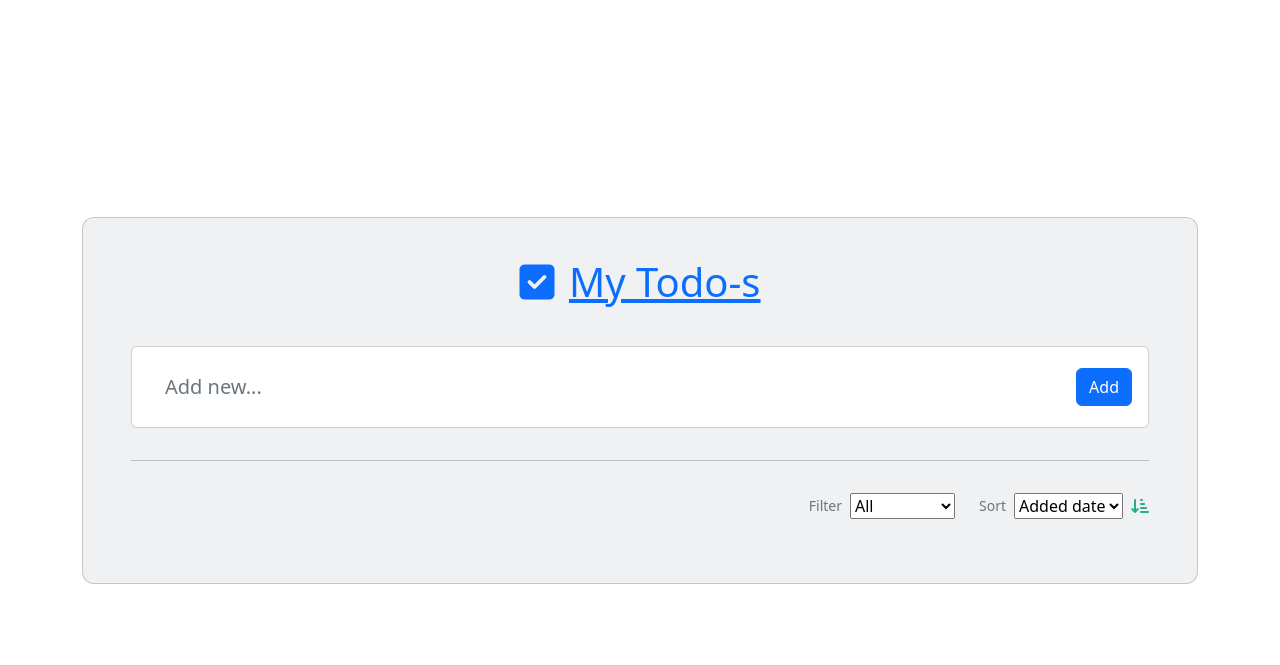
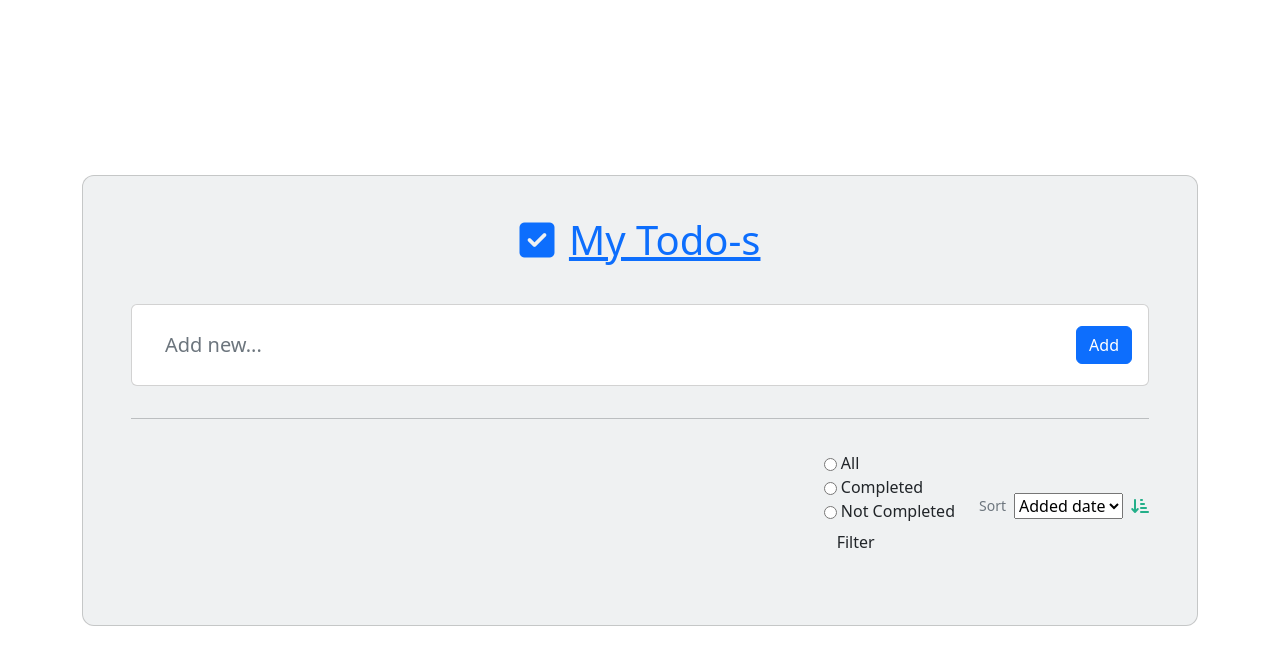
Before and after one commit to krzysztofgrabczynski/Django-exercises, a Django app: template ToDo_list/main/templates/home.html in a window 1280 px wide. Shown: the top 665 px of the page. Run offline with Django 4.2, Linux system fonts and the light colour scheme; the template is opened without the code that fills it, so the values that code supplies are empty; some libraries are stand-ins or nearby versions.

Commit message:
Filter functionality

```diff
--- a/ToDo_list/main/templates/home.html
+++ b/ToDo_list/main/templates/home.html
@@ -33,13 +33,17 @@
               <hr class="my-4">
 
               <div class="d-flex justify-content-end align-items-center mb-4 pt-2 pb-3">
-                <p class="small mb-0 me-2 text-muted">Filter</p>
-                <select class="select">
-                  <option value="1">All</option>
-                  <option value="2">Completed</option>
-                </select>
+                <form action="{% url 'home' %}" method="get">
+                  <input type="radio" class="btn" name="filter" value="All">
+                  <label for="All">All</label><br>
+                  <input type="radio" class="btn" name="filter" value="Completed">
+                  <label for="Completed">Completed</label><br>
+                  <input type="radio" class="btn" name="filter" value="NotCompleted">
+                  <label for="Completed">Not Completed</label><br>
+                  <input type="submit" value="Filter" class="btn">
+                </form>
                 <p class="small mb-0 ms-4 me-2 text-muted">Sort</p>
-                <select class="select">
+                  <select class="select">
                   <option value="1">Added date</option>
                   <option value="2">Due date</option>
                 </select>
@@ -58,9 +62,7 @@
                       {% else %}
                           &#x25a2;
                       {% endif %}
-                  < /a>
-                    <input class="form-check-input me-0" type="checkbox" value="" id="flexCheckChecked1"
-                      aria-label="..." checked />
+                    </a>
                   </div>
                 </li>
                 <li
```
Also changed, not shown: ToDo_list/main/views.py (+9 -1 lines).
